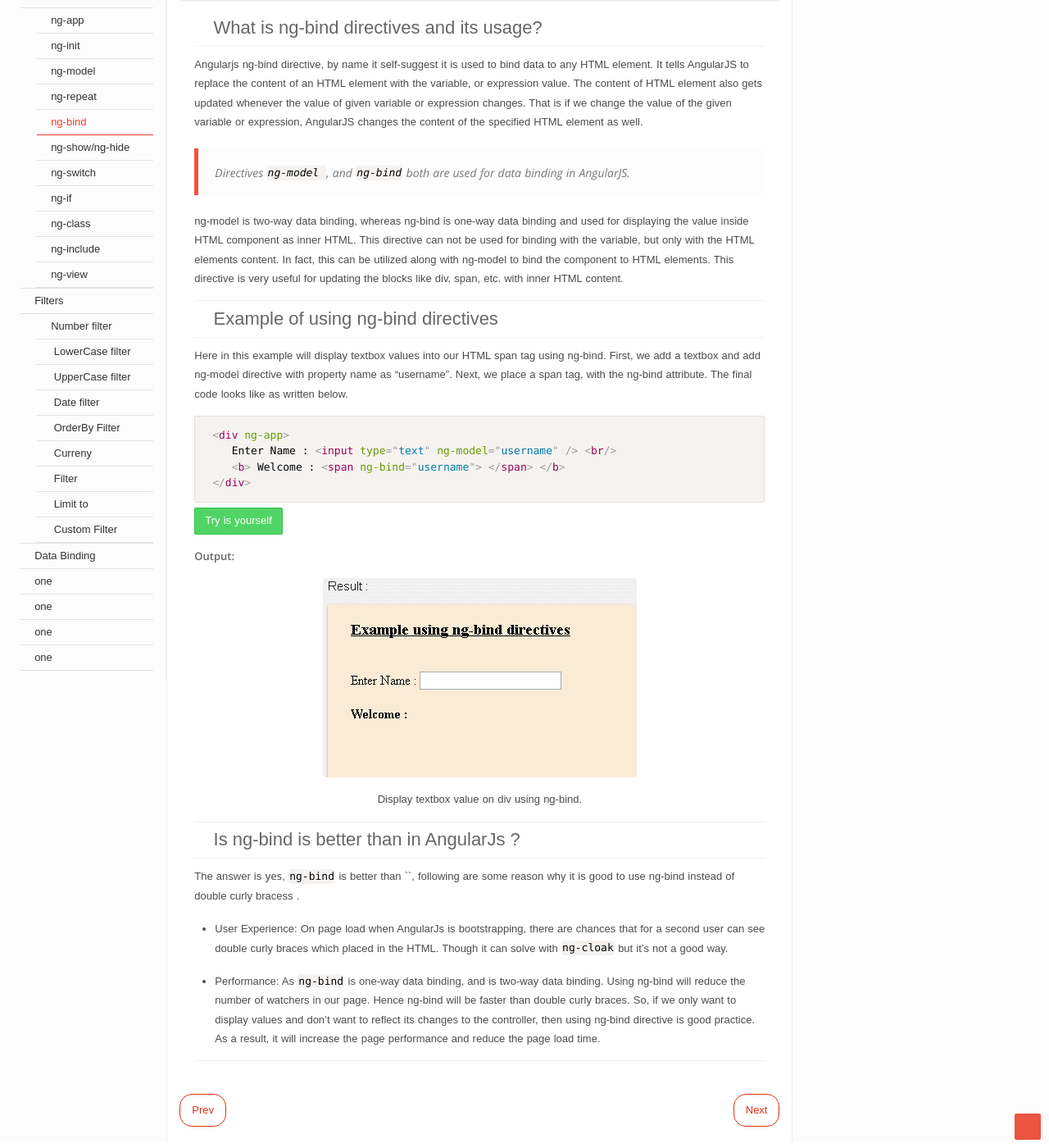
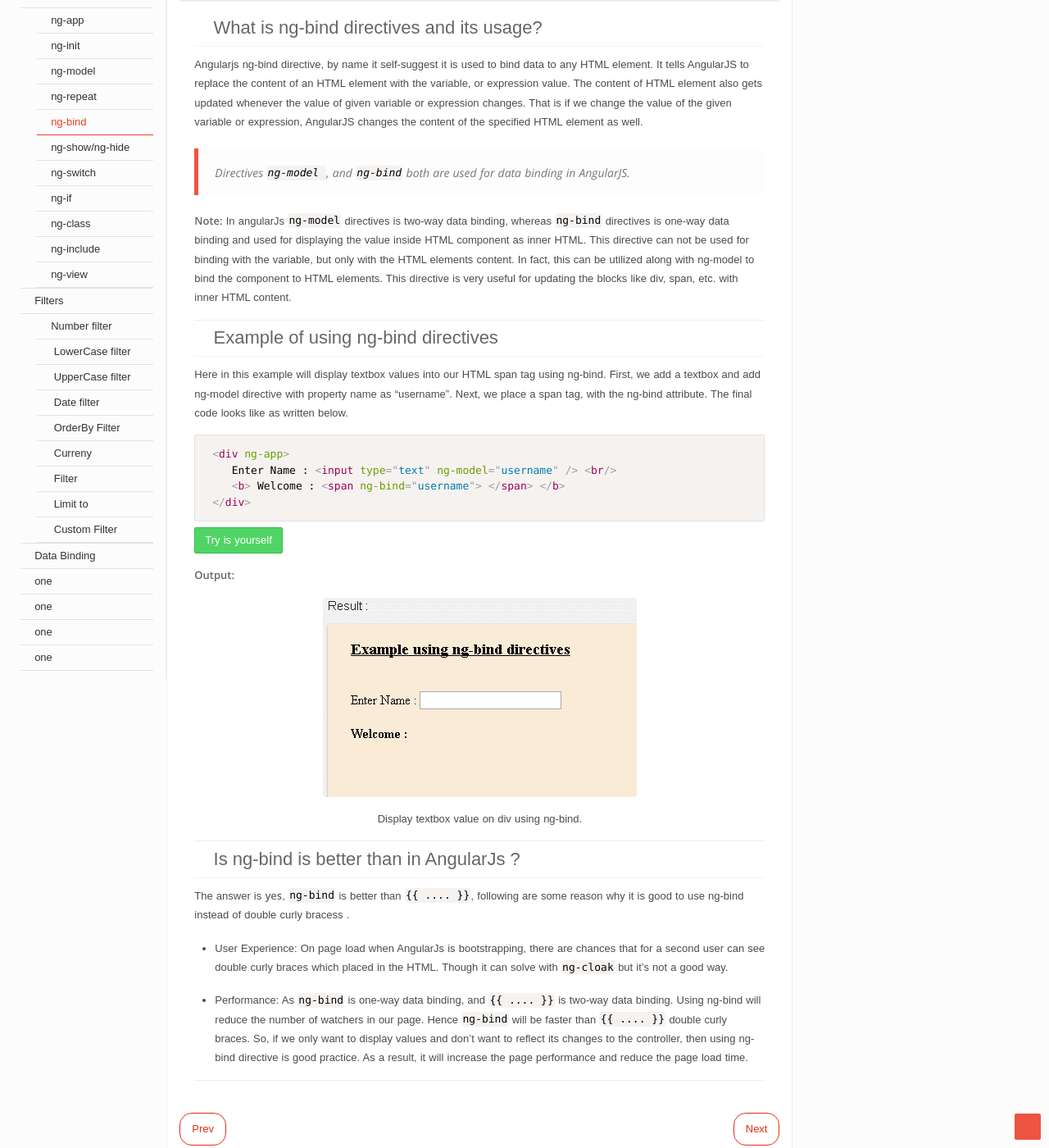
Before and after one commit to angular4pro/angular4pro.github.io, a Jekyll site: the page built from _posts/2017-10-2-ng-bind.md, in a window 1280 px wide and 1400 px high, scrolled down 432 px. Shown: the whole window at 82% size. Built offline with Jekyll 4.4.1, drawn with Linux system fonts in a browser that asks for light colours; some web fonts are replaced; part of the change alters nothing that is shown.

Commit message:
Update 2017-10-2-ng-bind.md

````diff
--- a/_posts/2017-10-2-ng-bind.md
+++ b/_posts/2017-10-2-ng-bind.md
@@ -18,7 +18,7 @@ Angularjs ng-bind directive, by name it self-suggest it is used to bind data to
 
 > Directives `ng-model `, and `ng-bind` both are used for data binding in AngularJS.
 
-ng-model is two-way data binding, whereas ng-bind is one-way data binding and used for displaying the value inside HTML component as inner HTML. This directive can not be used for binding with the variable, but only with the HTML elements content. In fact, this can be utilized along with ng-model to bind the component to HTML elements. This directive is very useful for updating the blocks like div, span, etc. with inner HTML content.
+**Note:** In angularJs `ng-model` directives is two-way data binding, whereas `ng-bind` directives is one-way data binding and used for displaying the value inside HTML component as inner HTML. This directive can not be used for binding with the variable, but only with the HTML elements content. In fact, this can be utilized along with ng-model to bind the component to HTML elements. This directive is very useful for updating the blocks like div, span, etc. with inner HTML content.
 
 ---
 
@@ -47,10 +47,10 @@ Display textbox value on div using ng-bind.
 
 ## <i class="fa fa-angle-double-right color"></i> Is ng-bind is better than {{}} in AngularJs ?
 
-The answer is **yes**, `ng-bind` is better than `{{ .... }}`, following are some reason why it is good to use ng-bind instead of double curly bracess {{}}.
+The answer is **yes**, `ng-bind` is better than ```{% raw %}{{ .... }}{% endraw %}```, following are some reason why it is good to use ng-bind instead of double curly bracess {{}}.
 
 * User Experience: On page load when AngularJs is bootstrapping, there are chances that for a second user can see double curly braces {{}} which placed in the HTML. Though it can solve with `ng-cloak` but it's not a good way.
 
-* Performance: As `ng-bind` is one-way data binding, and {{ }} is two-way data binding. Using ng-bind will reduce the number of watchers in our page. Hence ng-bind will be faster than {{ }} double curly braces. So, if we only want to display values and don't want to reflect its changes to the controller, then using ng-bind directive is good practice. As a result, it will increase the page performance and reduce the page load time.
+* Performance: As `ng-bind` is one-way data binding, and ```{% raw %}{{ .... }}{% endraw %}``` is two-way data binding. Using ng-bind will reduce the number of watchers in our page. Hence `ng-bind` will be faster than ```{% raw %}{{ .... }}{% endraw %}``` double curly braces. So, if we only want to display values and don't want to reflect its changes to the controller, then using ng-bind directive is good practice. As a result, it will increase the page performance and reduce the page load time.
 
 ---
````
